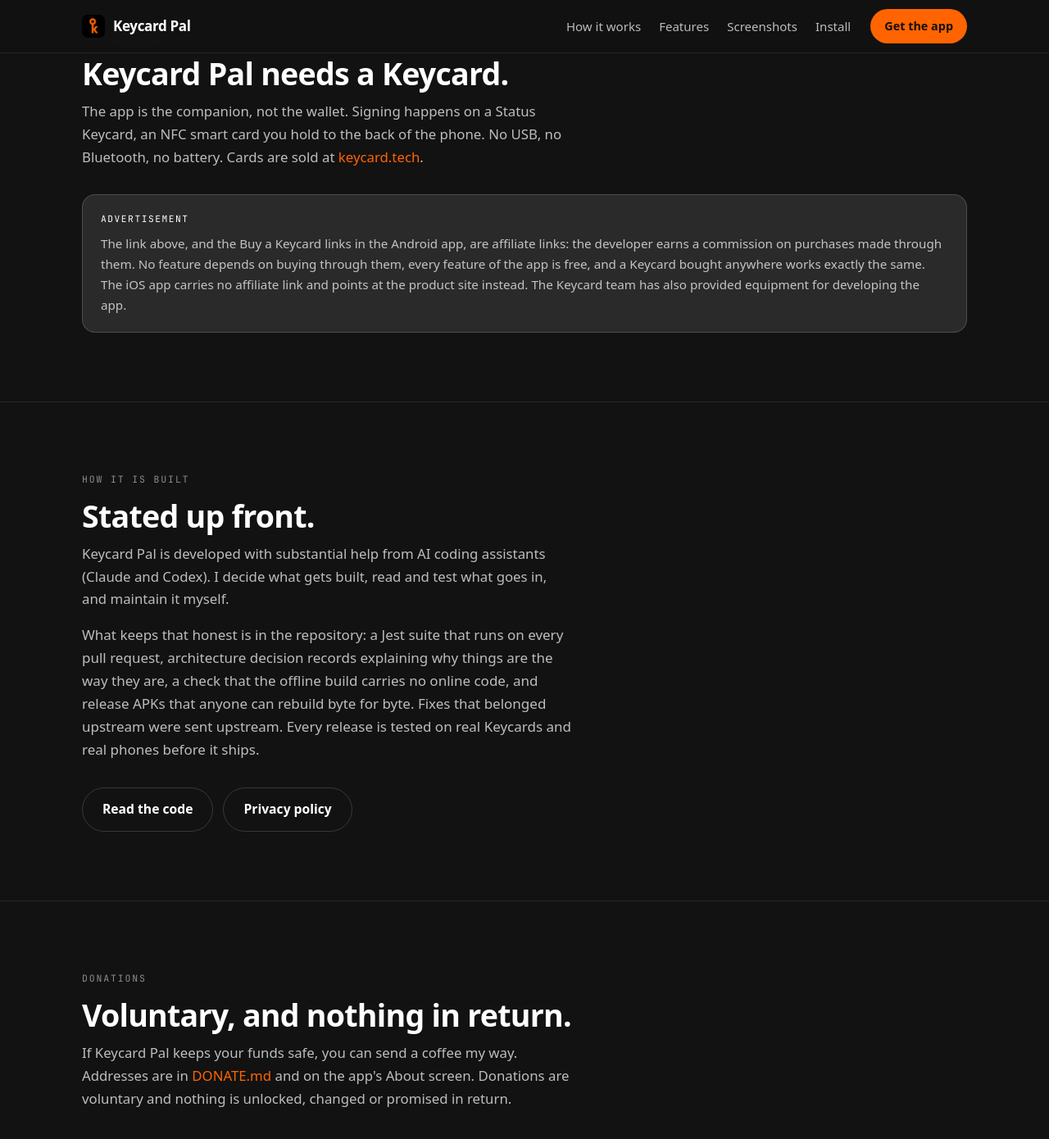
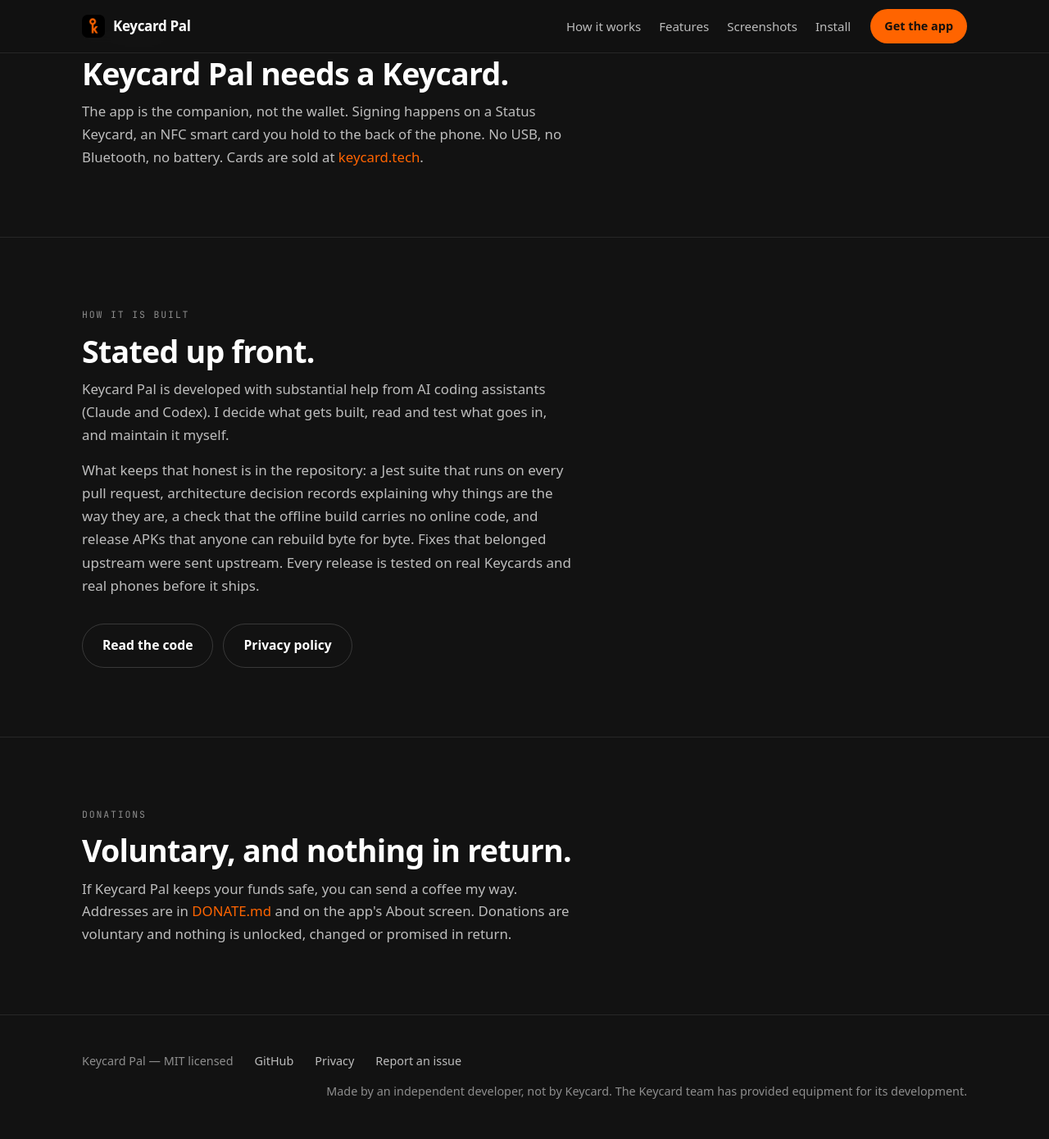
Before and after one commit to mmlado/keycardpal.com, a Jekyll site: the page built from index.md, in a window 1280 px wide and 1400 px high, scrolled down 6113 px. Shown: the top 1390 px of the window at 82% size. Built offline with Jekyll 4.4.1, drawn with Linux system fonts in a browser that asks for light colours; some web fonts are replaced.

Commit message:
Point the Keycard link at keycard.tech
The affiliate link and the advertisement block are gone; the footer keeps the support statement.

```diff
--- a/assets/style.css
+++ b/assets/style.css
@@ -208,18 +208,6 @@
 .facts .card dd:last-child { margin-bottom: 0; }
 .facts dl { margin: 0; }
 
-/* ---------- disclosure ---------- */
-.disclosure {
-  margin-top: 2rem; padding: 20px 22px;
-  background: var(--surface-2); border: 1px solid var(--line-strong);
-  border-radius: var(--radius); color: var(--fg-2); font-size: 0.95rem;
-}
-.disclosure .label {
-  font-family: var(--mono); font-size: 0.7rem;
-  text-transform: uppercase; letter-spacing: 0.14em;
-  color: var(--fg); display: block; margin-bottom: 8px;
-}
-
 /* ---------- footer ---------- */
 footer { border-top: 1px solid var(--line); padding: 44px 0 60px; color: var(--fg-3); font-size: 0.9rem; }
 .foot { display: flex; flex-wrap: wrap; gap: 14px 26px; align-items: center; }
--- a/index.md
+++ b/index.md
@@ -373,21 +373,8 @@
 
 The app is the companion, not the wallet. Signing happens on a Status Keycard, an NFC smart
 card you hold to the back of the phone. No USB, no Bluetooth, no battery. Cards are sold at
-[keycard.tech](https://get.keycard.tech/vuxxnf).
+[keycard.tech](https://keycard.tech).
 {: .lede}
-
-<div class="disclosure" markdown="1">
-
-Advertisement
-{: .label}
-
-The link above, and the Buy a Keycard links in the Android app, are affiliate links: the
-developer earns a commission on purchases made through them. No feature depends on buying
-through them, every feature of the app is free, and a Keycard bought anywhere works exactly
-the same. The iOS app carries no affiliate link and points at the product site instead.
-The Keycard team has also provided equipment for developing the app.
-
-</div>
 
 </div>
 </section>
```
Also changed, not shown: README.md.
